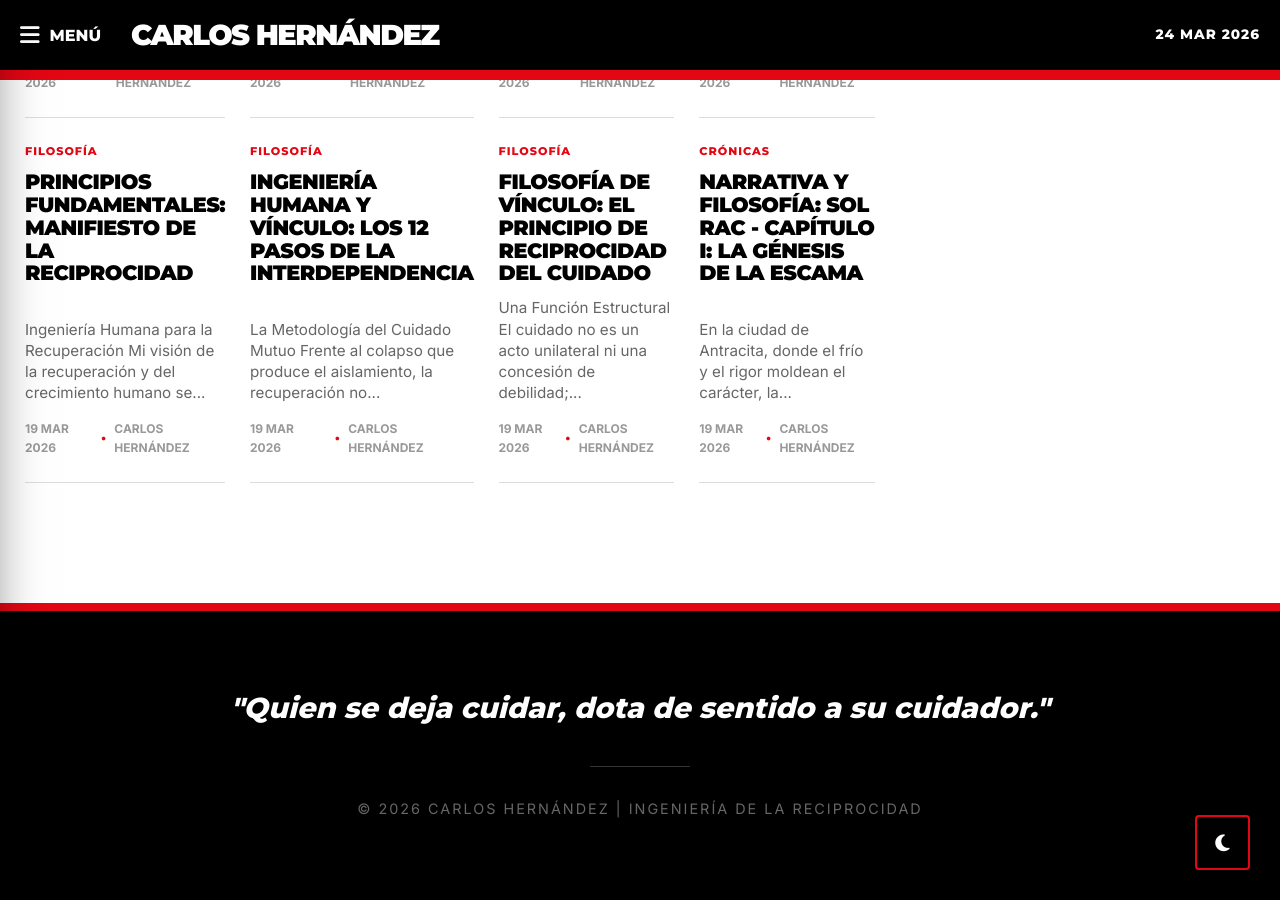
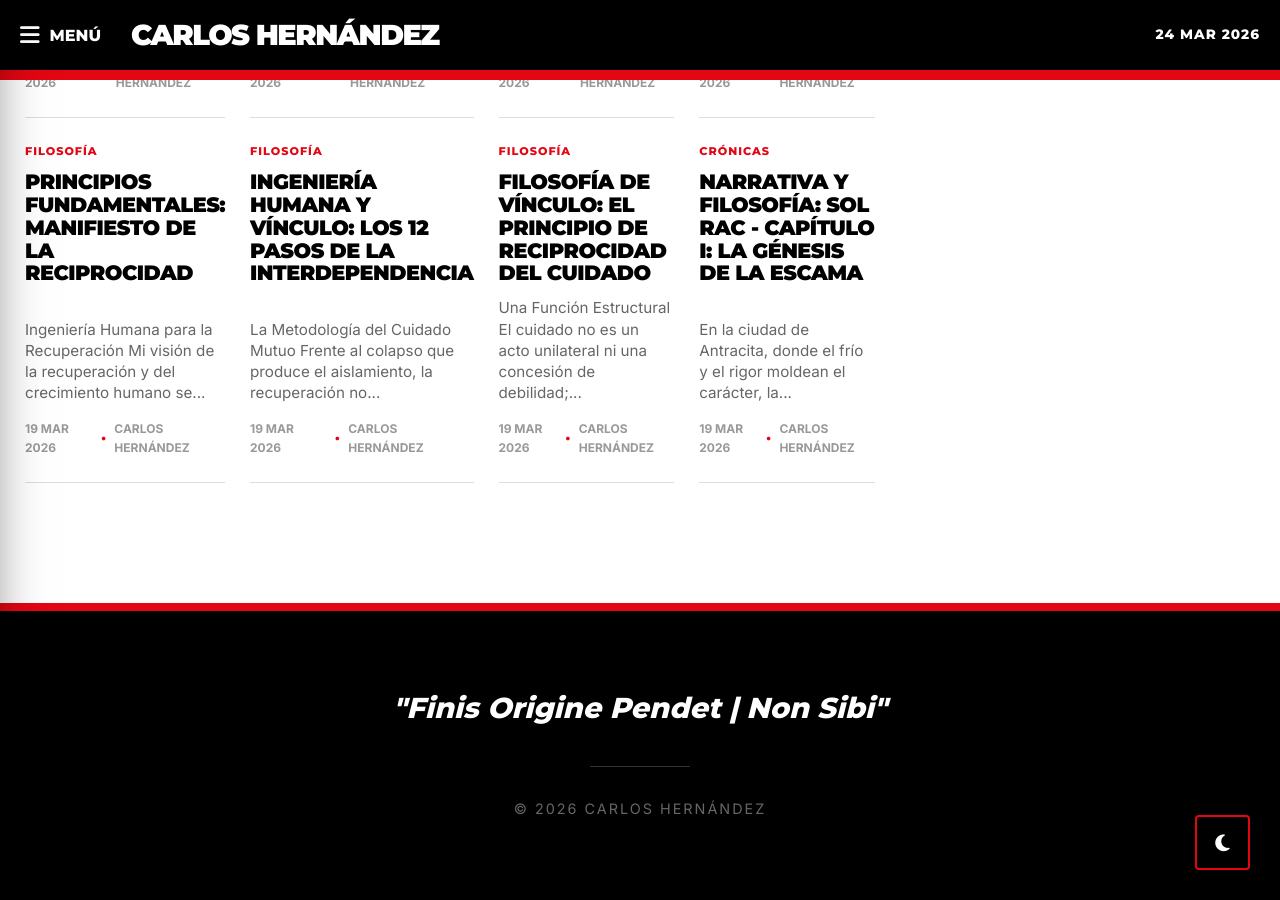
Before and after one commit to cafrhein/muro, a Jekyll site: the page built from index.html, in a window 1280 px wide and 900 px high, scrolled down 585 px. Built offline with Jekyll 4.4.1, drawn with Linux system fonts in a browser that asks for light colours.

Commit message:
Update default.html

```diff
--- a/_layouts/default.html
+++ b/_layouts/default.html
@@ -87,14 +87,14 @@
         <div style="max-width: 1000px; margin: 0 auto;">
             <blockquote style="margin: 0 0 40px 0; padding: 0;">
                 <p style="font-family: 'Montserrat', sans-serif; font-weight: 800; font-size: 1.8rem; font-style: italic; line-height: 1.2; color: #fff;">
-                    "Quien se deja cuidar, dota de sentido a su cuidador."
+                    "Finis Origine Pendet | Non Sibi"
                 </p>
             </blockquote>
 
             <div style="height: 1px; background: #333; width: 100px; margin: 0 auto 30px auto;"></div>
 
             <p style="font-family: 'Inter', sans-serif; font-size: 0.9rem; color: #666; text-transform: uppercase; letter-spacing: 2px;">
-                &copy; {{ 'now' | date: "%Y" }} Carlos Hernández | Ingeniería de la Reciprocidad
+                &copy; {{ 'now' | date: "%Y" }} Carlos Hernández
             </p>
         </div>
     </footer>
```
